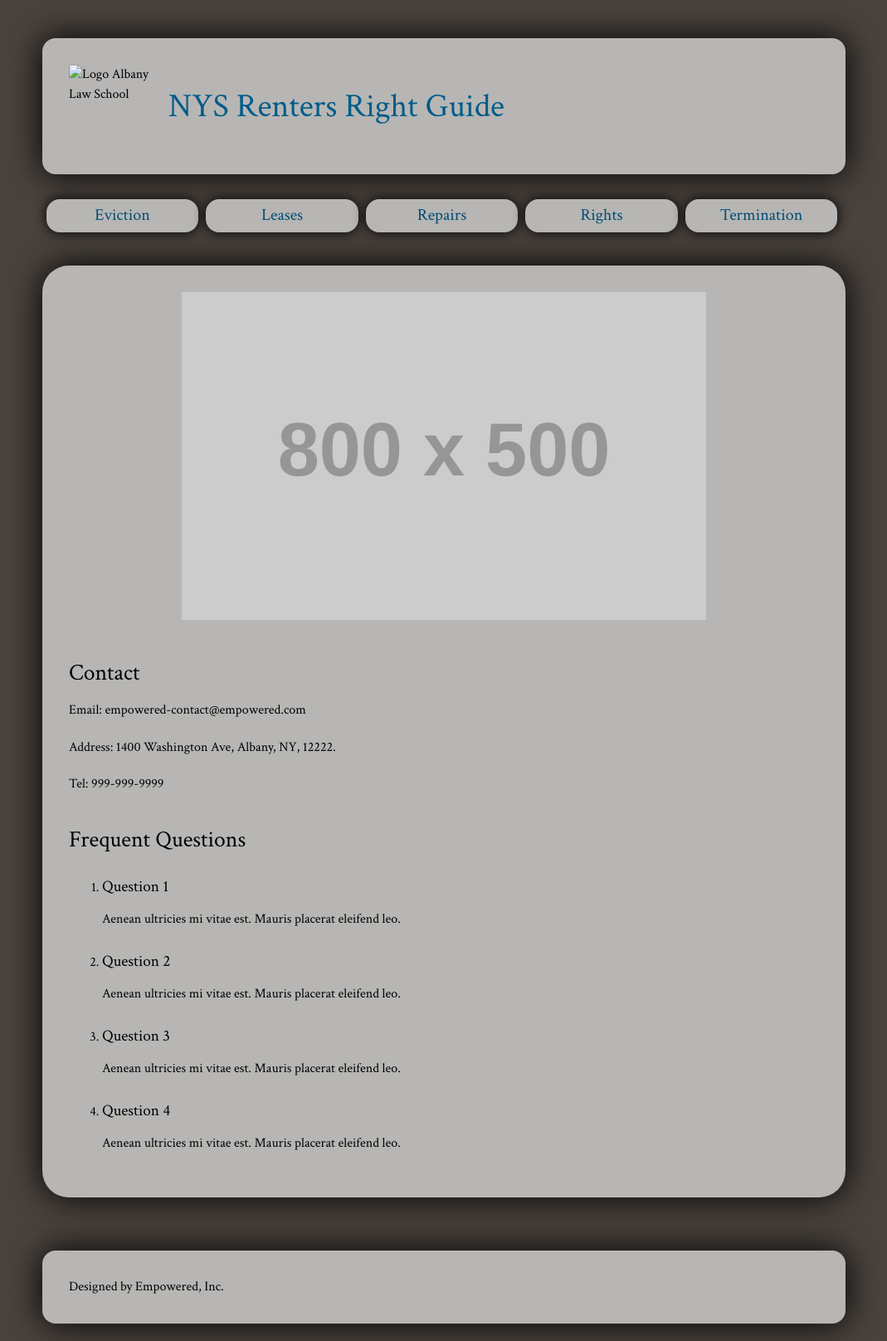
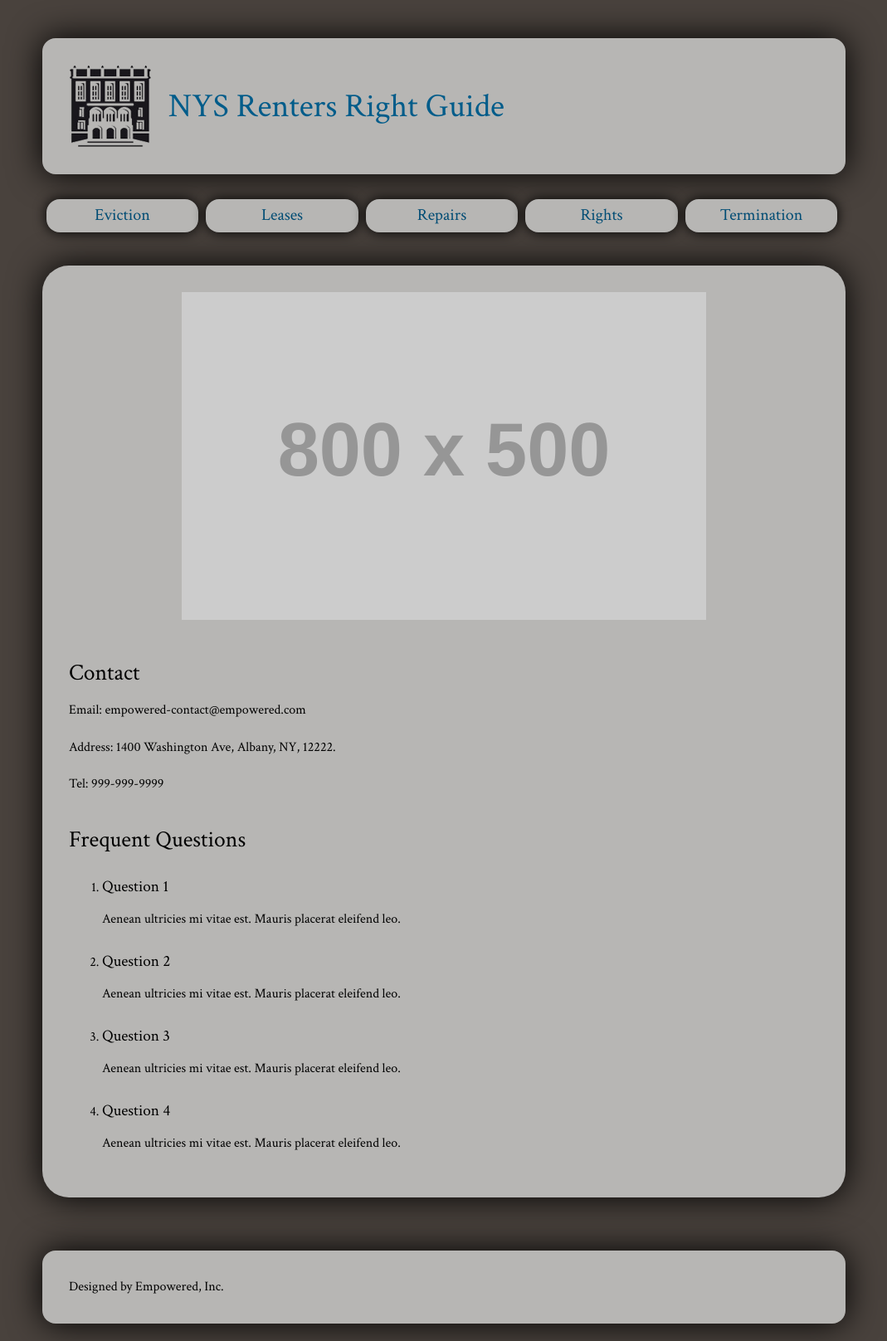
Before and after one commit to iinf362/team2, a Jekyll site: the page built from custom-page.html, in a window 1280 px wide. Shown: the whole page at 83% size, without its empty margins (105-1174 px from the left). Built offline with Jekyll 4.4.1, drawn with Linux system fonts in a browser that asks for light colours.

Commit message:
Update header.html

```diff
--- a/_includes/header.html
+++ b/_includes/header.html
@@ -2,7 +2,7 @@
         <header class="site-header">
 			<div class="container">
 				<div class="block title-block cf">
-					<img class="logo" src="images/albany-law-logo.png" alt="Logo Albany Law School">
+					<img class="logo" src="/team2/images/albany-law-logo.png" alt="Logo Albany Law School">
 					<div class="title">{{ site.title }}</div>
 				</div>
 				<nav class="nav-bar">
```
